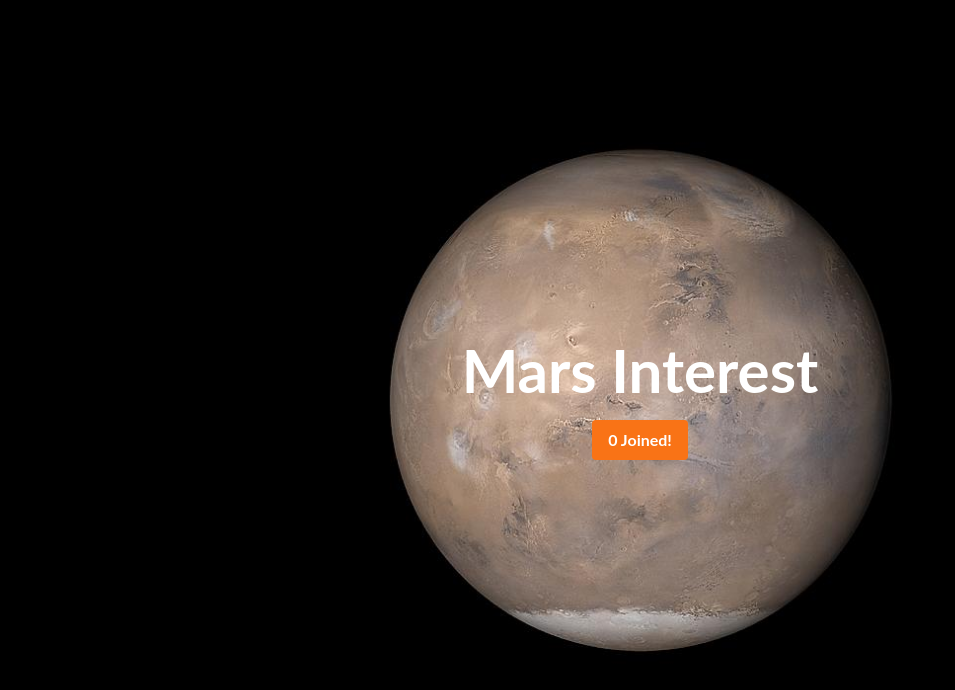
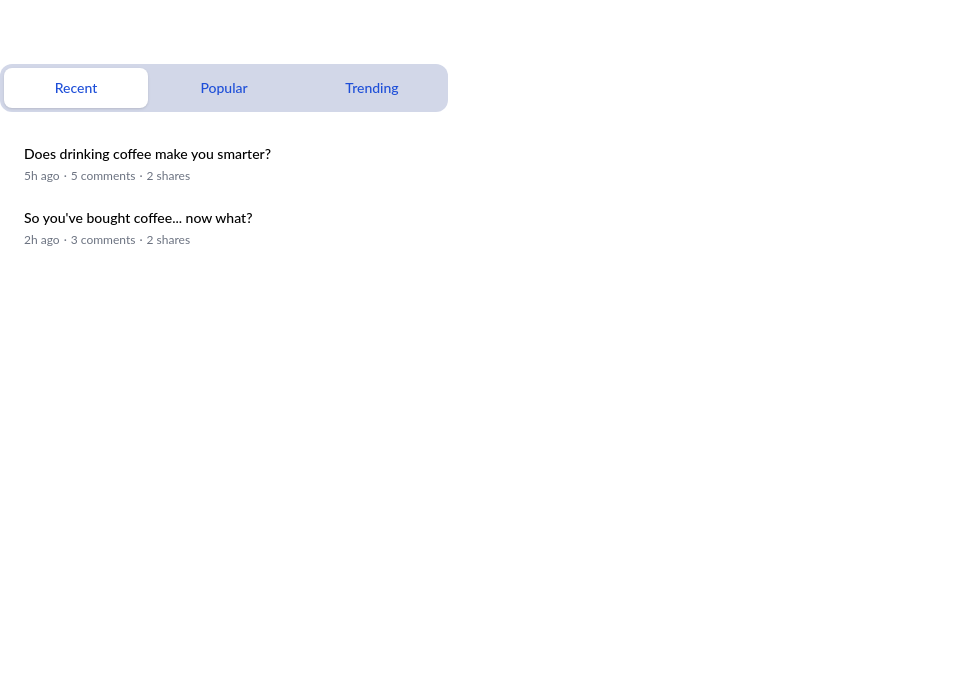
Before and after one commit to derp000/tsa-webmasters-2223, a React (Vite) app in the folder frontend/: page /aboutus in a window 1280 px wide. Shown: the top 690 px of the page, without its empty margins (0-955 px from the left). Built offline with nearby package versions, Linux system fonts and the light colour scheme.

Commit message:
add about us code inside is garbage

```diff
--- a/frontend/src/App.jsx
+++ b/frontend/src/App.jsx
@@ -3,12 +3,14 @@ import { Routes, Route } from "react-router-dom";
 
 import Home from "./containers/Home";
 import TestDisclosure from "./components/TestDisclosure";
+import AboutUs from "./components/AboutUs";
 
 const App = () => {
   return (
     <Routes>
       <Route path="/*" element={<Home />} />
       <Route path="/test" element={<TestDisclosure />} />
+      <Route path = "/aboutus" element = {<AboutUs />} />
     </Routes>
   );
 };
--- /dev/null
+++ b/frontend/src/components/AboutUs.jsx
@@ -0,0 +1,10 @@
+import React from 'react'
+import Tabs from './Tabs'
+
+const AboutUs = () => {
+  return (
+    <Tabs />
+  )
+}
+
+export default AboutUs
--- /dev/null
+++ b/frontend/src/components/Tabs.jsx
@@ -0,0 +1,124 @@
+import { useState } from 'react'
+import { Tab } from '@headlessui/react'
+
+function classNames(...classes) {
+  return classes.filter(Boolean).join(' ')
+}
+
+export default function Tabs() {
+  let [categories] = useState({
+    Recent: [
+      {
+        id: 1,
+        title: 'Does drinking coffee make you smarter?',
+        date: '5h ago',
+        commentCount: 5,
+        shareCount: 2,
+      },
+      {
+        id: 2,
+        title: "So you've bought coffee... now what?",
+        date: '2h ago',
+        commentCount: 3,
+        shareCount: 2,
+      },
+    ],
+    Popular: [
+      {
+        id: 1,
+        title: 'Is tech making coffee better or worse?',
+        date: 'Jan 7',
+        commentCount: 29,
+        shareCount: 16,
+      },
+      {
+        id: 2,
+        title: 'The most innovative things happening in coffee',
+        date: 'Mar 19',
+        commentCount: 24,
+        shareCount: 12,
+      },
+    ],
+    Trending: [
+      {
+        id: 1,
+        title: 'Ask Me Anything: 10 answers to your questions about coffee',
+        date: '2d ago',
+        commentCount: 9,
+        shareCount: 5,
+      },
+      {
+        id: 2,
+        title: "The worst advice we've ever heard about coffee",
+        date: '4d ago',
+        commentCount: 1,
+        shareCount: 2,
+      },
+    ],
+  })
+
+  return (
+    <div className="w-full max-w-md px-2 py-16 sm:px-0">
+      <Tab.Group>
+        <Tab.List className="flex space-x-1 rounded-xl bg-blue-900/20 p-1">
+          {Object.keys(categories).map((category) => (
+            <Tab
+              key={category}
+              className={({ selected }) =>
+                classNames(
+                  'w-full rounded-lg py-2.5 text-sm font-medium leading-5 text-blue-700',
+                  'ring-white ring-opacity-60 ring-offset-2 ring-offset-blue-400 focus:outline-none focus:ring-2',
+                  selected
+                    ? 'bg-white shadow'
+                    : 'text-blue-100 hover:bg-white/[0.12] hover:text-white'
+                )
+              }
+            >
+              {category}
+            </Tab>
+          ))}
+        </Tab.List>
+        <Tab.Panels className="mt-2">
+          {Object.values(categories).map((posts, idx) => (
+            <Tab.Panel
+              key={idx}
+              className={classNames(
+                'rounded-xl bg-white p-3',
+                'ring-white ring-opacity-60 ring-offset-2 ring-offset-blue-400 focus:outline-none focus:ring-2'
+              )}
+            >
+              <ul>
+                {posts.map((post) => (
+                  <li
+                    key={post.id}
+                    className="relative rounded-md p-3 hover:bg-gray-100"
+                  >
+                    <h3 className="text-sm font-medium leading-5">
+                      {post.title}
+                    </h3>
+
+                    <ul className="mt-1 flex space-x-1 text-xs font-normal leading-4 text-gray-500">
+                      <li>{post.date}</li>
+                      <li>&middot;</li>
+                      <li>{post.commentCount} comments</li>
+                      <li>&middot;</li>
+                      <li>{post.shareCount} shares</li>
+                    </ul>
+
+                    <a
+                      href="#"
+                      className={classNames(
+                        'absolute inset-0 rounded-md',
+                        'ring-blue-400 focus:z-10 focus:outline-none focus:ring-2'
+                      )}
+                    />
+                  </li>
+                ))}
+              </ul>
+            </Tab.Panel>
+          ))}
+        </Tab.Panels>
+      </Tab.Group>
+    </div>
+  )
+}
```
